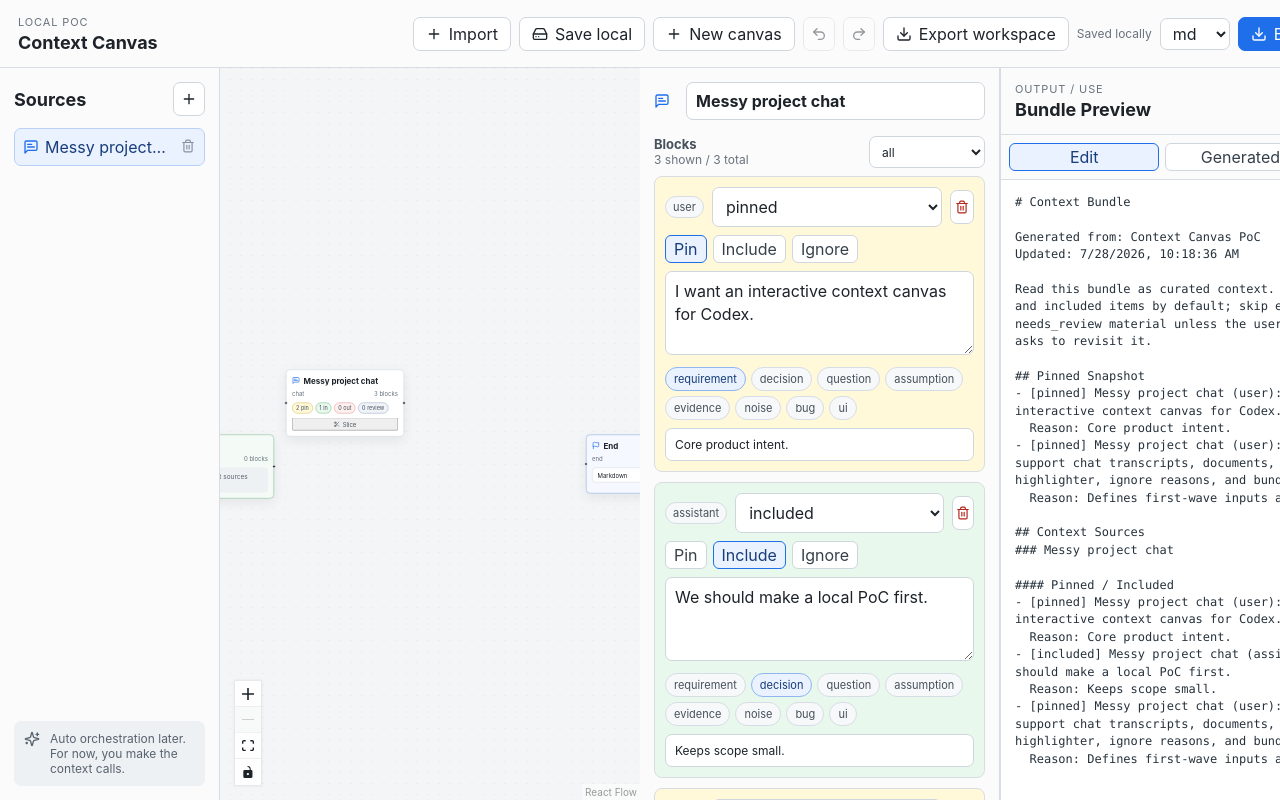
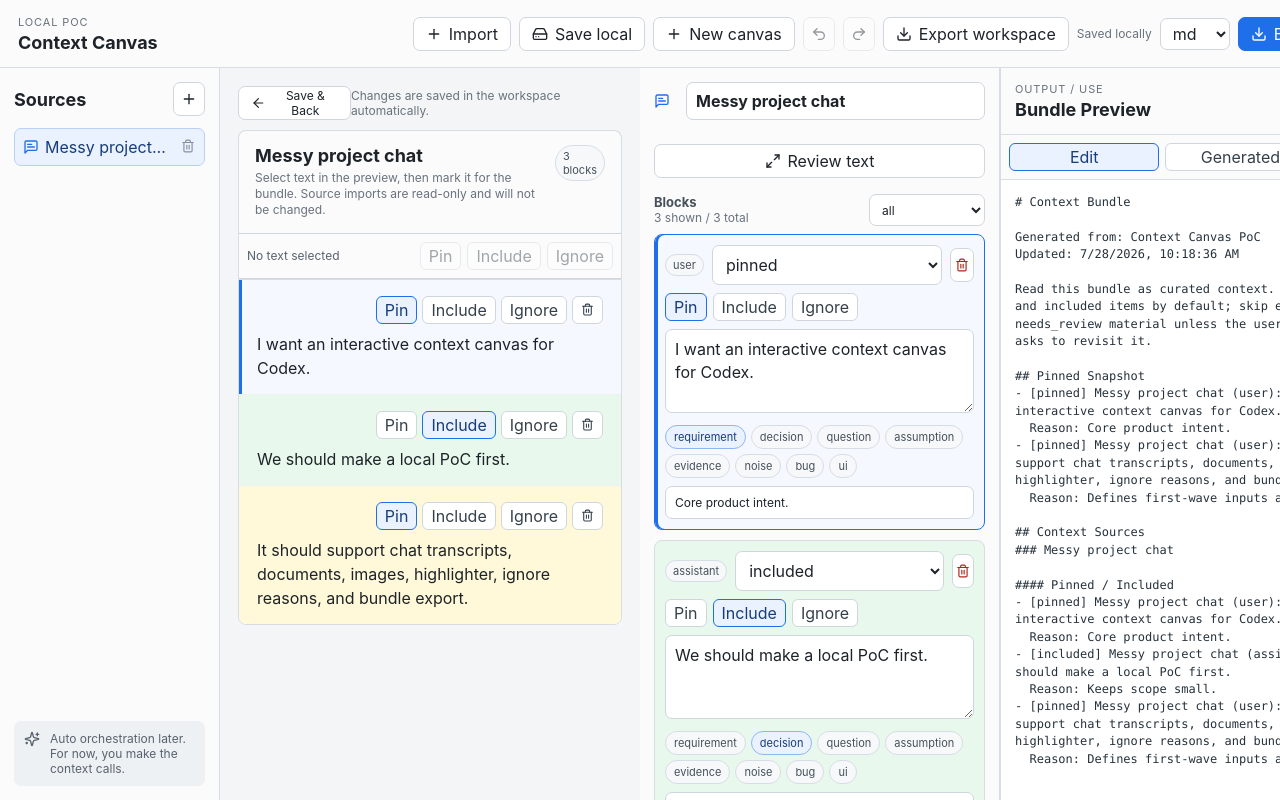
Before and after one commit to KeithWangJunzhe/context-canvas, a React (Vite) app: page / in a window 1280 px wide. Both pictures are taken after a click on the button "Messy project chat". Shown: the top 800 px of the page. Built offline with nearby package versions, Linux system fonts and the light colour scheme.

Commit message:
Improve block review navigation

```diff
--- a/src/App.tsx
+++ b/src/App.tsx
@@ -223,6 +223,10 @@ function nodeIcon(type: ContextNode['type']) {
   if (type === 'note') return <NotebookPen size={16} />
   if (type === 'bundle') return <Archive size={16} />
   return <FileText size={16} />
+}
+
+function isTextReviewNode(node?: ContextNode): node is ContextNode {
+  return Boolean(node && ['document', 'chat', 'note'].includes(node.type) && typeof node.body === 'string')
 }
 
 function countByStatus(node: ContextNode, status: BlockStatus) {
@@ -502,7 +506,7 @@ function MarkdownPreview({
       <div className="section-heading-row">
         <div>
           <h3>{variant === 'workspace' ? node.title : 'Markdown Preview'}</h3>
-          <p>Select text in the preview, then mark it for the bundle. The original local file is read-only and will not be changed.</p>
+          <p>Select text in the preview, then mark it for the bundle. Source imports are read-only and will not be changed.</p>
         </div>
         <span className="role-chip">{previewBlocks.length} blocks</span>
       </div>
@@ -583,6 +587,12 @@ function DocumentWorkspace({
     const firstBlock = node.blocks.filter((block) => !block.isGenerated)[0]
     if (firstBlock) onActiveBlockChange(firstBlock.id)
   }, [node.id])
+
+  useEffect(() => {
+    if (!activeBlockId) return
+    const block = workspaceRef.current?.querySelector<HTMLElement>(`[data-preview-block-id="${activeBlockId}"]`)
+    block?.scrollIntoView({ block: 'nearest' })
+  }, [activeBlockId, node.id])
 
   const syncActiveBlockFromScroll = () => {
     const container = workspaceRef.current
@@ -730,17 +740,19 @@ function MarkdownBlock({
 function BlockEditor({
   block,
   isActive = false,
+  onSelect,
   onUpdate,
   onDelete,
 }: {
   block: ContextBlock
   isActive?: boolean
+  onSelect: () => void
   onUpdate: (patch: Partial<ContextBlock>) => void
   onDelete: () => void
 }) {
   const setStatus = (status: BlockStatus) => onUpdate({ status: nextBlockStatus(block.status, status) })
   return (
-    <div className={`block-card status-${block.status} ${isActive ? 'is-active' : ''}`} data-block-editor-id={block.id}>
+    <div className={`block-card status-${block.status} ${isActive ? 'is-active' : ''}`} data-block-editor-id={block.id} onClick={onSelect}>
       <div className="block-toolbar">
         {(block.speakerName || block.role) && <span className="role-chip">{block.speakerName || block.role}</span>}
         <select value={block.status} onChange={(event) => onUpdate({ status: event.target.value as BlockStatus })}>
@@ -976,6 +988,8 @@ function Inspector({
   onDeleteRegion,
   onAddBlock,
   onDeleteBlock,
+  onSelectBlock,
+  onOpenTextWorkspace,
   onOpenImageWorkspace,
 }: {
   node?: ContextNode
@@ -992,6 +1006,8 @@ function Inspector({
   onDeleteRegion: (nodeId: string, regionId: string) => void
   onAddBlock: (nodeId: string, block: Omit<ContextBlock, 'id' | 'nodeId'>) => void
   onDeleteBlock: (nodeId: string, blockId: string) => void
+  onSelectBlock: (blockId: string) => void
+  onOpenTextWorkspace: (nodeId: string) => void
   onOpenImageWorkspace: (nodeId: string) => void
 }) {
   const [blockFilter, setBlockFilter] = useState<BlockFilter>('all')
@@ -1067,6 +1083,13 @@ function Inspector({
         <span className="node-icon">{nodeIcon(node.type)}</span>
         <input value={node.title} onChange={(event) => onUpdateNode(node.id, { title: event.target.value })} />
       </div>
+
+      {isTextReviewNode(node) && (
+        <button className="secondary-button wide" onClick={() => onOpenTextWorkspace(node.id)}>
+          <Maximize2 size={16} />
+          Review text
+        </button>
+      )}
 
       {node.type === 'image' && (
         <>
@@ -1155,6 +1178,7 @@ function Inspector({
               key={block.id}
               block={block}
               isActive={activeBlockId === block.id}
+              onSelect={() => onSelectBlock(block.id)}
               onUpdate={(patch) => onUpdateBlock(node.id, block.id, patch)}
               onDelete={() => onDeleteBlock(node.id, block.id)}
             />
@@ -1280,7 +1304,7 @@ export function App() {
   const [flowNodes, setFlowNodes] = useState<ContextFlowNode[]>(() => makeFlowNodes(initialWorkspace))
   const [flowEdges, setFlowEdges] = useState<Edge[]>(() => makeFlowEdges(initialWorkspace))
   const [selectedNodeId, setSelectedNodeId] = useState<string>(() => initialWorkspace.nodes.find((node) => node.type !== 'start' && node.type !== 'end')?.id || startNodeId)
-  const [activeDocumentId, setActiveDocumentId] = useState<string | null>(null)
+  const [activeTextNodeId, setActiveTextNodeId] = useState<string | null>(null)
   const [activeImageId, setActiveImageId] = useState<string | null>(null)
   const [showImport, setShowImport] = useState(false)
   const [showNewCanvas, setShowNewCanvas] = useState(false)
@@ -1301,7 +1325,7 @@ export function App() {
   const selectedEdge = selectedEdgeId ? workspace.edges.find((edge) => edge.id === selectedEdgeId) : undefined
   const selectedEdgeFrom = selectedEdge ? workspace.nodes.find((node) => node.id === selectedEdge.from) : undefined
   const selectedEdgeTo = selectedEdge ? workspace.nodes.find((node) => node.id === selectedEdge.to) : undefined
-  const activeDocument = activeDocumentId ? workspace.nodes.find((node) => node.id === activeDocumentId && node.type === 'document') : undefined
+  const activeTextNode = activeTextNodeId ? workspace.nodes.find((node) => node.id === activeTextNodeId && isTextReviewNode(node)) : undefined
   const activeImage = activeImageId ? workspace.nodes.find((node) => node.id === activeImageId && node.type === 'image') : undefined
   const bundle = useMemo(() => generateBundleMarkdown(workspace), [workspace])
   const bundleToDownload = bundleDraftEdited ? bundleDraft : bundle
@@ -1330,9 +1354,9 @@ export function App() {
   }, [selectedNode, workspace.nodes])
 
   useEffect(() => {
-    if (activeDocumentId && !activeDocument) setActiveDocumentId(null)
+    if (activeTextNodeId && !activeTextNode) setActiveTextNodeId(null)
     if (activeImageId && !activeImage) setActiveImageId(null)
-  }, [activeDocument, activeDocumentId, activeImage, activeImageId])
+  }, [activeTextNode, activeTextNodeId, activeImage, activeImageId])
 
   useEffect(() => {
     if (selectedEdgeId && !selectedEdge) setSelectedEdgeId(null)
@@ -1402,7 +1426,7 @@ export function App() {
     setSelectedNodeId(node.id)
     setSelectedEdgeId(null)
     setActiveBlockId(null)
-    setActiveDocumentId(node.type === 'document' ? node.id : null)
+    setActiveTextNodeId(isTextReviewNode(node) ? node.id : null)
     setActiveImageId(node.type === 'image' ? node.id : null)
   }
 
@@ -1414,7 +1438,7 @@ export function App() {
       nodes: current.nodes.filter((item) => item.id !== nodeId),
       edges: current.edges.filter((edge) => edge.from !== nodeId && edge.to !== nodeId),
     }))
-    if (activeDocumentId === nodeId) setActiveDocumentId(null)
+    if (activeTextNodeId === nodeId) setActiveTextNodeId(null)
     if (activeImageId === nodeId) setActiveImageId(null)
     if (selectedNodeId === nodeId) {
       const fallback = workspace.nodes.find((item) => item.id !== nodeId && item.type !== 'start' && item.type !== 'end') || workspace.nodes.find((item) => item.id === startNodeId)
@@ -1437,7 +1461,7 @@ export function App() {
     setSelectedNodeId(startNodeId)
     setSelectedEdgeId(null)
     setActiveBlockId(null)
-    setActiveDocumentId(null)
+    setActiveTextNodeId(null)
     setActiveImageId(null)
     setBundleDraft('')
     setBundleDraftEdited(false)
@@ -1592,6 +1616,14 @@ export function App() {
       ),
     }))
     if (activeBlockId === blockId) setActiveBlockId(null)
+  }
+
+  const selectBlockFromInspector = (blockId: string) => {
+    setActiveBlockId(blockId)
+    if (isTextReviewNode(selectedNode)) {
+      setActiveTextNodeId(selectedNode.id)
+      setActiveImageId(null)
+    }
   }
 
   const onAddBlock = (nodeId: string, block: Omit<ContextBlock, 'id' | 'nodeId'>) => {
@@ -1773,7 +1805,7 @@ export function App() {
                     onClick={() => {
                       setSelectedNodeId(node.id)
                       setActiveBlockId(null)
-                      setActiveDocumentId(node.type === 'document' ? node.id : null)
+                      setActiveTextNodeId(isTextReviewNode(node) ? node.id : null)
                       setActiveImageId(node.type === 'image' ? node.id : null)
                     }}
                   >
@@ -1794,15 +1826,15 @@ export function App() {
           </aside>
 
           <section className="canvas-pane">
-            {activeDocument ? (
+            {activeTextNode ? (
               <DocumentWorkspace
-                node={activeDocument}
+                node={activeTextNode}
                 activeBlockId={activeBlockId || undefined}
                 onActiveBlockChange={setActiveBlockId}
                 onAddBlock={onAddBlock}
                 onUpdateBlock={onUpdateBlock}
                 onDeleteBlock={onDeleteBlock}
-                onExit={() => setActiveDocumentId(null)}
+                onExit={() => setActiveTextNodeId(null)}
               />
             ) : activeImage ? (
               <ImageWorkspace node={activeImage} onAddRegion={onAddRegion} onExit={() => setActiveImageId(null)} />
@@ -1819,13 +1851,13 @@ export function App() {
                   setSelectedEdgeId(null)
                   setActiveBlockId(null)
                   const contextNode = workspace.nodes.find((item) => item.id === node.id)
-                  setActiveDocumentId(contextNode?.type === 'document' ? contextNode.id : null)
+                  setActiveTextNodeId(isTextReviewNode(contextNode) ? contextNode.id : null)
                   setActiveImageId(contextNode?.type === 'image' ? contextNode.id : null)
                 }}
                 onEdgeClick={(event, edge) => {
                   event.stopPropagation()
                   setSelectedEdgeId(edge.id)
-                  setActiveDocumentId(null)
+                  setActiveTextNodeId(null)
                   setActiveImageId(null)
                 }}
                 onPaneClick={() => setSelectedEdgeId(null)}
@@ -1852,9 +1884,15 @@ export function App() {
             onDeleteRegion={onDeleteRegion}
             onAddBlock={onAddBlock}
             onDeleteBlock={onDeleteBlock}
+            onSelectBlock={selectBlockFromInspector}
+            onOpenTextWorkspace={(nodeId) => {
+              setSelectedNodeId(nodeId)
+              setActiveTextNodeId(nodeId)
+              setActiveImageId(null)
+            }}
             onOpenImageWorkspace={(nodeId) => {
               setSelectedNodeId(nodeId)
-              setActiveDocumentId(null)
+              setActiveTextNodeId(null)
               setActiveImageId(nodeId)
             }}
           />
```
Also changed, not shown: 1 other file (tests, documents, lock files or other folders).
